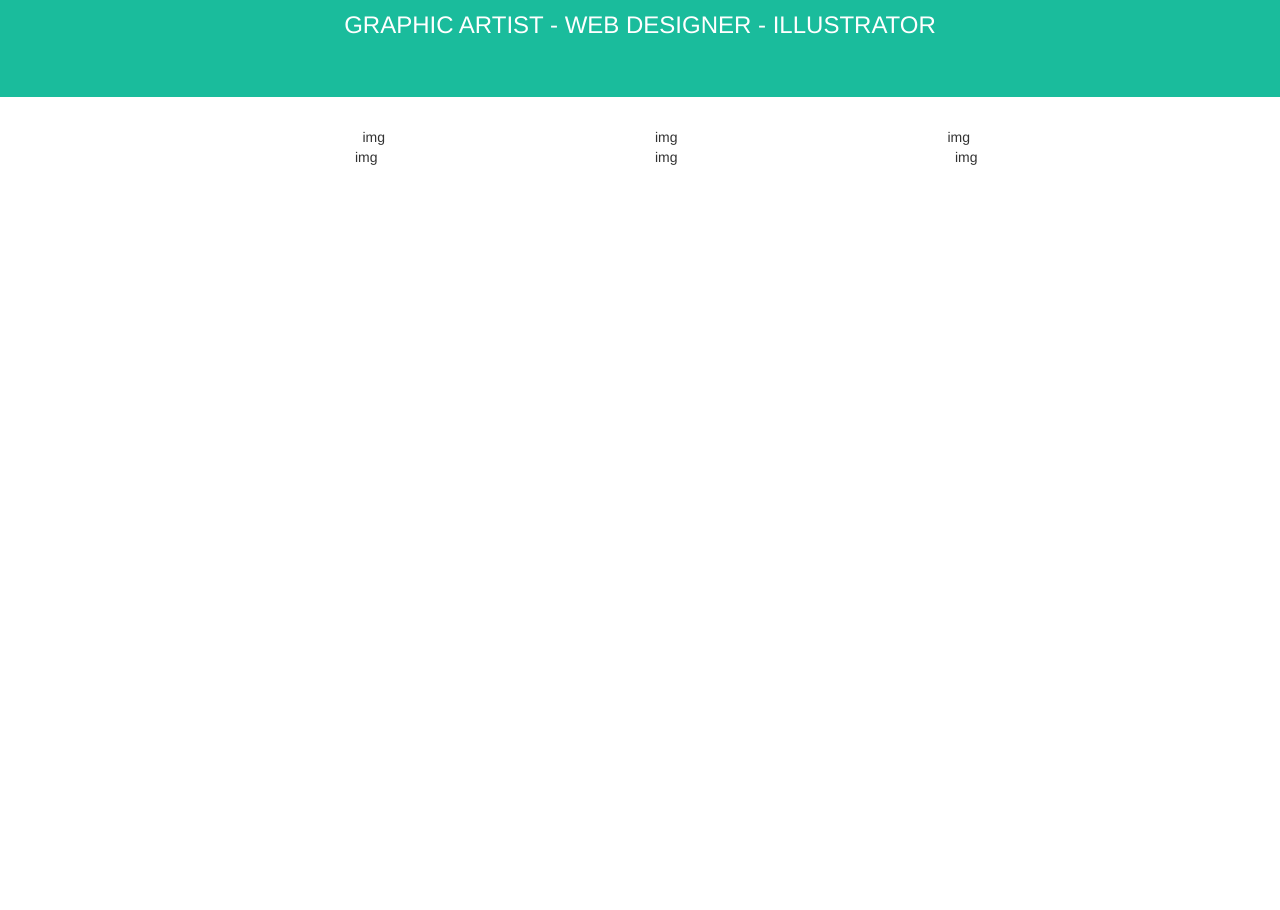
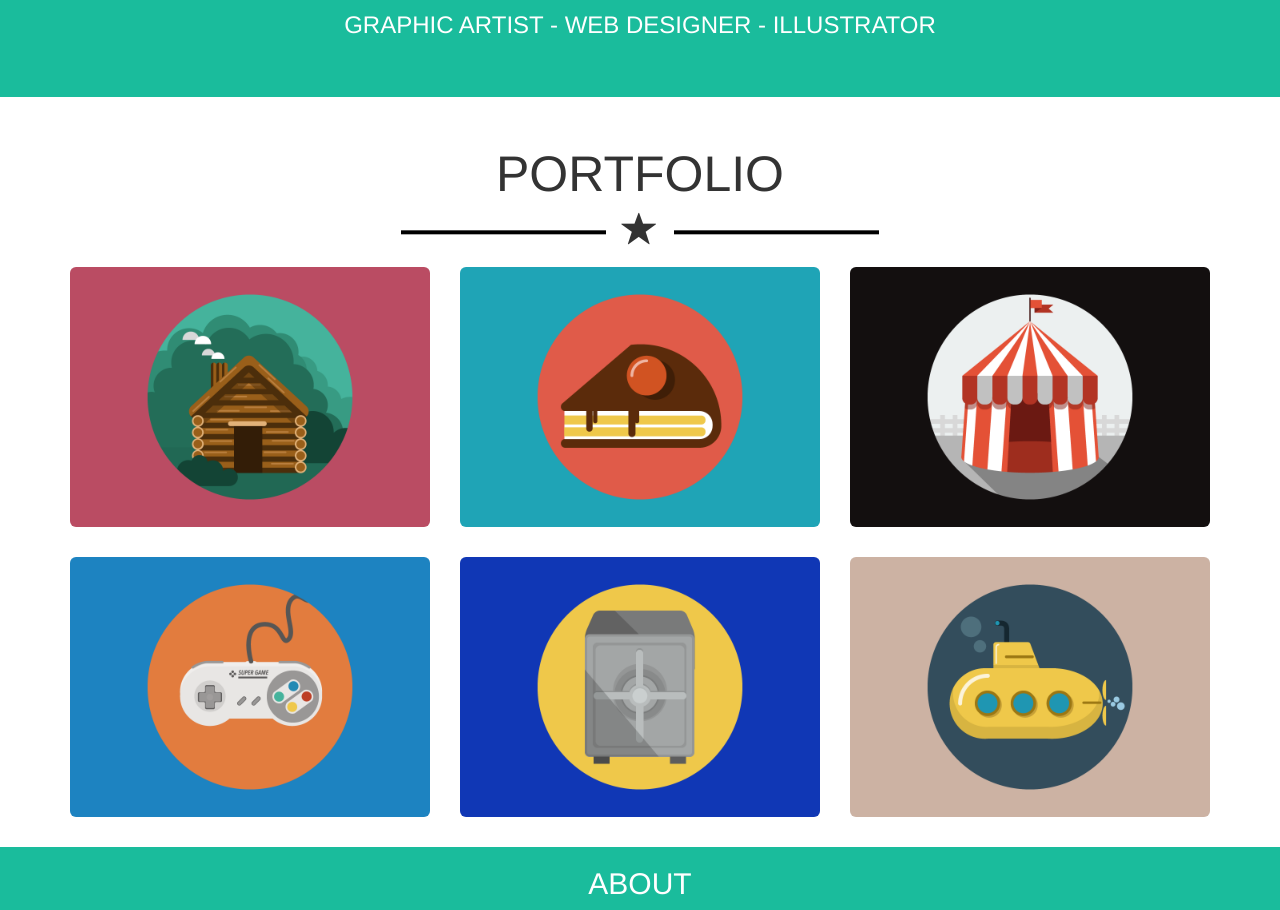
Before and after one commit to Akiras88/html-css-bootstrap-freelancer, a plain HTML site: page index.html in a window 1280 px wide. Shown: the part 540-1450 px from the top of the page. Before the commit the page ends 800 px from the top, so only its background shows below. Drawn offline with nearby package versions, Linux system fonts and the light colour scheme.

Commit message:
end section

```diff
--- a/index.html
+++ b/index.html
@@ -38,7 +38,7 @@
   <!-- end navbar -->
 
   <!-- jumbotron -->
-  <section class="jumbotron">
+  <section class="jumbotron bk-green">
     <div class="container">
       <div class="row">
         <div class="col-xs-12">
@@ -59,27 +59,56 @@
     <section id="portfolio">
       <div class="container">
         <div class="row">
-          <div class="col-lg-3 col-lg-offset-3">
-            img
-          </div>
-          <div class="col-lg-3">
-            img
-          </div>
-          <div class="col-lg-3">
-            img
-          </div>
-        <div class="row">
-          <div class="col-lg-3 col-lg-offset-3">
-            img
-          </div>
-          <div class="col-lg-3">
-            img
-          </div>
-          <div class="col-lg-3">
-            img
+          <div class="col-xs-12">
+            <h2 class="text-uppercase text-center">portfolio</h2>
+            <div class="line-black">
+              <span class="glyphicon glyphicon-star center-block" aria-hidden="true"></span>
+            </div>
           </div>
         </div>
+        <div class="row">
+          <div class="col-xs-12 col-md-6 col-lg-4">
+            <div class="hover-plus">
+              <a href="#"><img src="img/cabin.png" alt="" class="img-rounded margin"></a>
+            </div>
+          </div>
+          <div class="col-xs-12 col-md-6 col-lg-4">
+            <div class="hover-plus">
+              <a href="#"><img src="img/cake.png" alt="" class="img-rounded margin"></a>
+            </div>
+          </div>
+          <div class="col-xs-12 col-md-6 col-lg-4">
+            <div class="hover-plus">
+              <a href="#"><img src="img/circus.png" alt="" class="img-rounded margin"></a>
+            </div>
+          </div>
+          <div class="col-xs-12 col-md-6 col-lg-4">
+            <div class="hover-plus">
+              <a href="#"><img src="img/game.png" alt="" class="img-rounded margin"></a>
+            </div>
+          </div>
+          <div class="col-xs-12 col-md-6 col-lg-4">
+            <div class="hover-plus">
+              <a href="#"><img src="img/safe.png" alt="" class="img-rounded margin"></a>
+            </div>
+          </div>
+          <div class="col-xs-12 col-md-6 col-lg-4">
+            <div class="hover-plus">
+              <a href="#"><img src="img/submarine.png" alt="" class="img-rounded margin"></a>
+            </div>
+          </div>
+        </div>
+      </div>
+    </section>
 
+    <section id="about" class="bk-green">
+      <div class="container">
+        <div class="row">
+          <div class="col-xs-12">
+            <h2 class="text-center text-uppercase white">About</h2>
+          </div>
+
+        </div>
       </div>
 
     </section>
--- a/style/style.css
+++ b/style/style.css
@@ -1,9 +1,12 @@
 body {
   padding-top: 70px;
 }
-/* common style */
+/* COMMON STYLE */
 .white {
   color: #fff;
+}
+.margin{
+  margin-bottom: 30px;
 }
 .line {
   position: relative;
@@ -30,9 +33,36 @@ body {
   transform: translateY(-67%);
   background: #fff;
 }
+/* line black style */
+.line-black {
+  position: relative;
+  padding-bottom: 20px;
 
-
-/* navbar style*/
+}
+.line-black::before {
+  content: '';
+  position: absolute;
+  bottom: 30px;
+  left: 29%;
+  width: 18%;
+  height: 4px;
+  transform: translateY(-67%);
+  background: #000;
+}
+.line-black::after {
+  content: '';
+  position: absolute;
+  bottom: 30px;
+  right: 29%;
+  width: 18%;
+  height: 4px;
+  transform: translateY(-67%);
+  background: #000;
+}
+.bk-green{
+  background: #1ABC9C;
+}
+/* NAVBAR STYLE*/
 .navbar {
   height: 88px;
   background-color: #2c3e50;
@@ -58,10 +88,7 @@ body {
   color: green;
 }
 
-/* jumbotron style */
-.jumbotron{
-  background: #1ABC9C;
-}
+/* JUMBOTRON STYLE */
 .container img {
   height: 260px;
 }
@@ -72,3 +99,12 @@ body {
   text-align: center;
   font-size: 35px;
 }
+
+/* MAIN STYLE */
+/* portfolio style */
+#portfolio .container h2 {
+  font-size: 50px;
+}
+.hover-plus:hover {
+  background: #4FB99F;
+}
```
